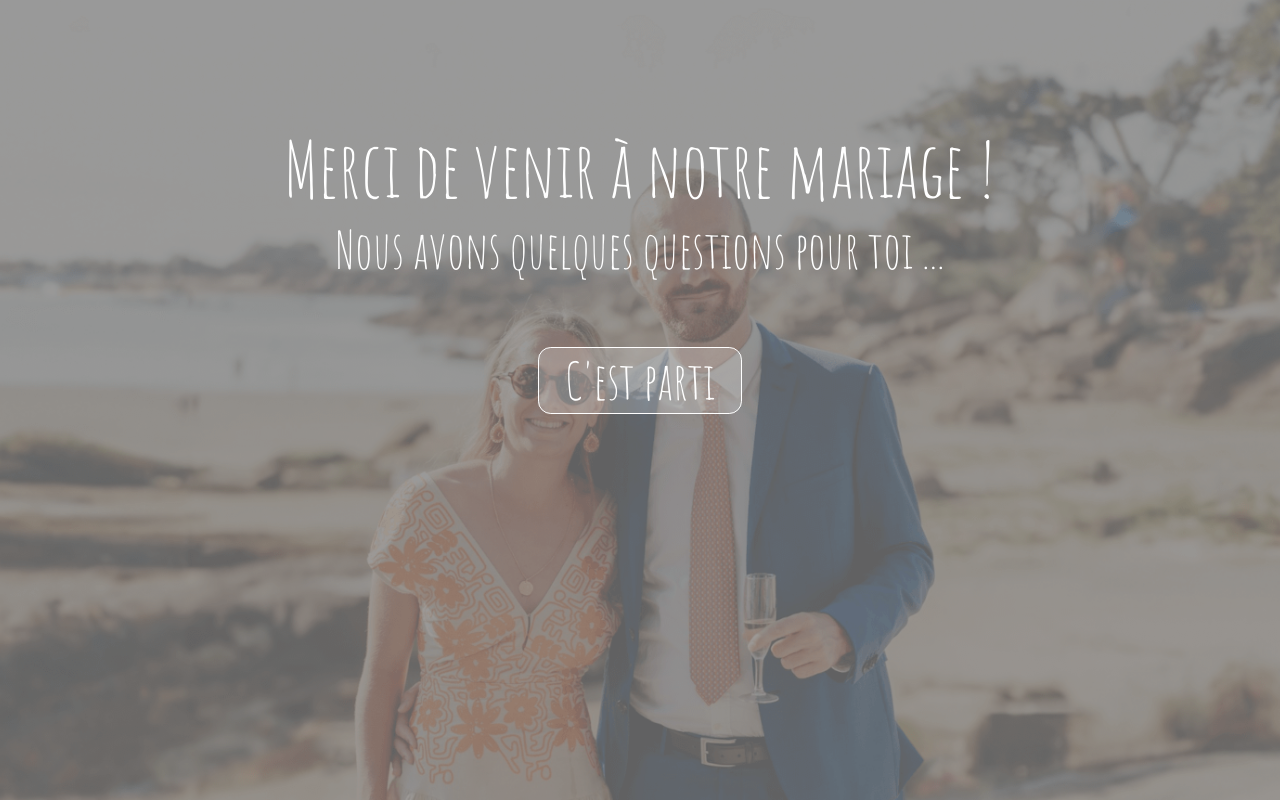
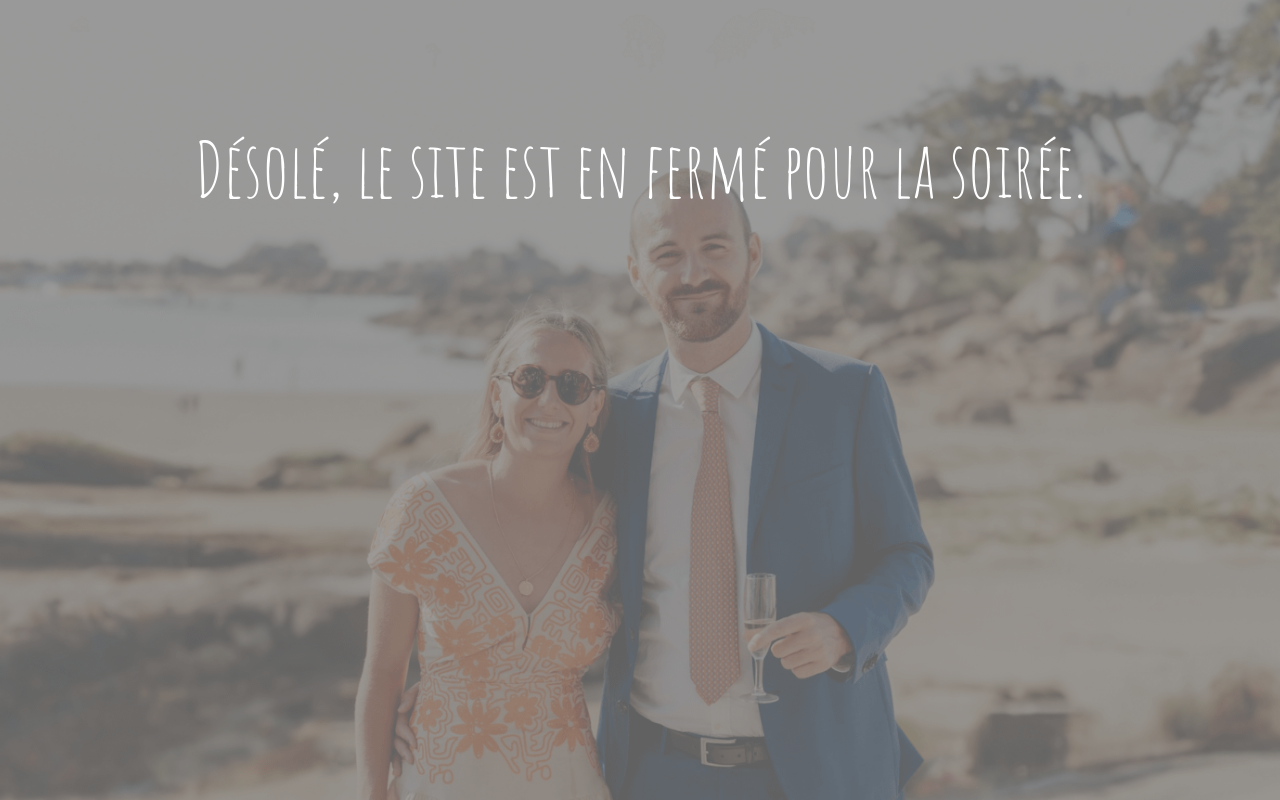
Before and after one commit to md7j/mariage_tobidu51, a React (Create React App) app: page / in a window 1280 px wide. Built offline with nearby package versions, Linux system fonts and the light colour scheme.

Commit message:
Add maintenance page

```diff
--- a/src/components/cover_text/cover_text.js
+++ b/src/components/cover_text/cover_text.js
@@ -147,7 +147,7 @@ function Question4(props) {
         </div>
         {
           answer === true && (
-            <div style={{width: "100%"}} className="fade-in">
+            <div style={{ width: "100%" }} className="fade-in">
               <br />
               <div>Quel instrument ?</div>
               <Input value={instrument} onChange={setInstrument} onKeyPress={handleKeypress} placeholder="Instrument" />
@@ -231,8 +231,20 @@ function Thank(props) {
   )
 }
 
+function Maintenance(props) {
+  const { className } = props
 
-function CoverText({onDone}) {
+  return (
+    <div key="thank" className={`step ${className}`}>
+      <div className="title" key="thank_title">
+        Désolé, le site est en fermé pour la soirée.
+      </div>
+    </div>
+  )
+}
+
+
+function CoverText({ onDone }) {
   const [stage, setStage] = useState(0)
   const [back, setBack] = useState(false)
   const [next, setNext] = useState(false)
@@ -295,14 +307,15 @@ function CoverText({onDone}) {
 
   return (
     <div className={`cover-text`}>
-      {
+      {/* {
         back && !backToRecap && stage > 1 && stage < 5 && (
           <div id="back-button" className={next ? "fade-out" : "fade-in"}>
             <Button onClick={() => changeStage(undefined, true)} active={false} key="previous">{"<"}</Button>
           </div>
         )
       }
-      {stages[stage]}
+      {stages[stage]} */}
+      <Maintenance className={"fade-in"}/>
     </div>
   );
 }
```
